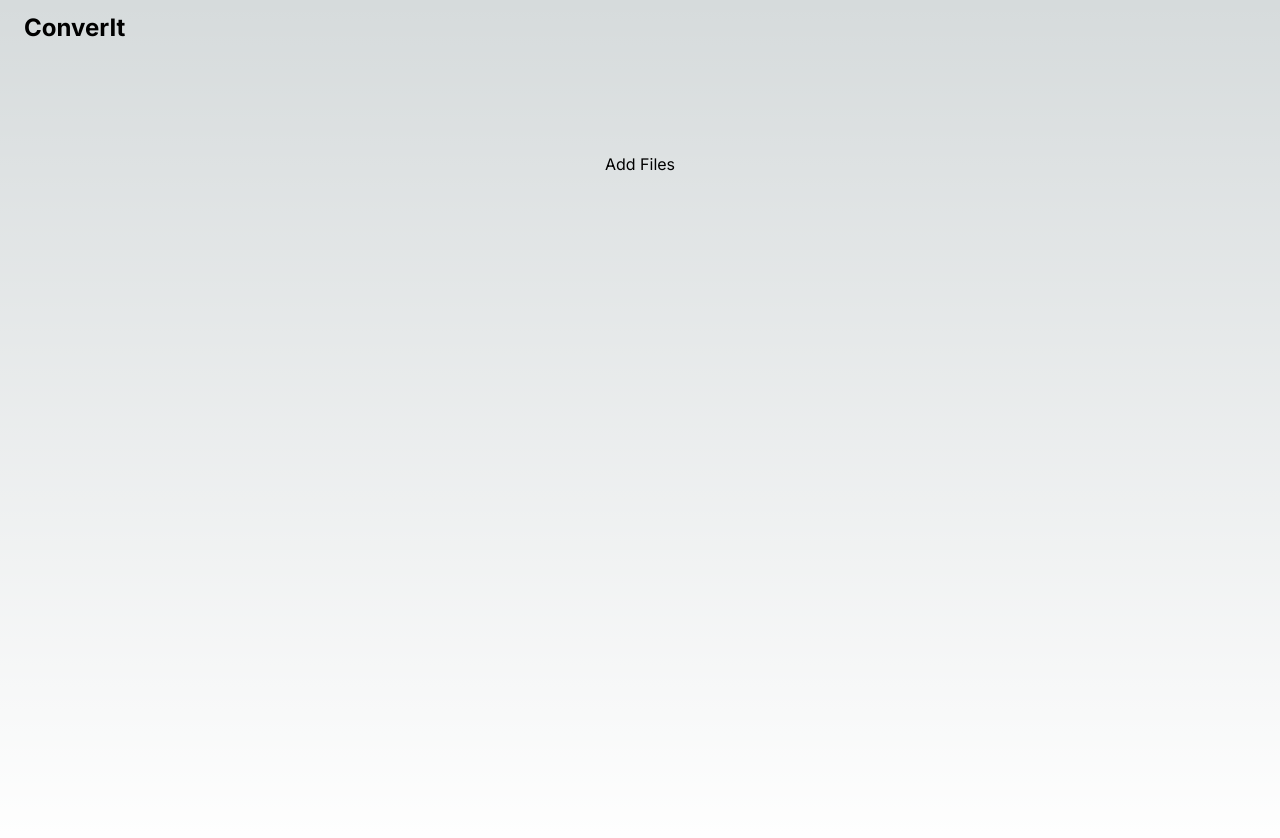
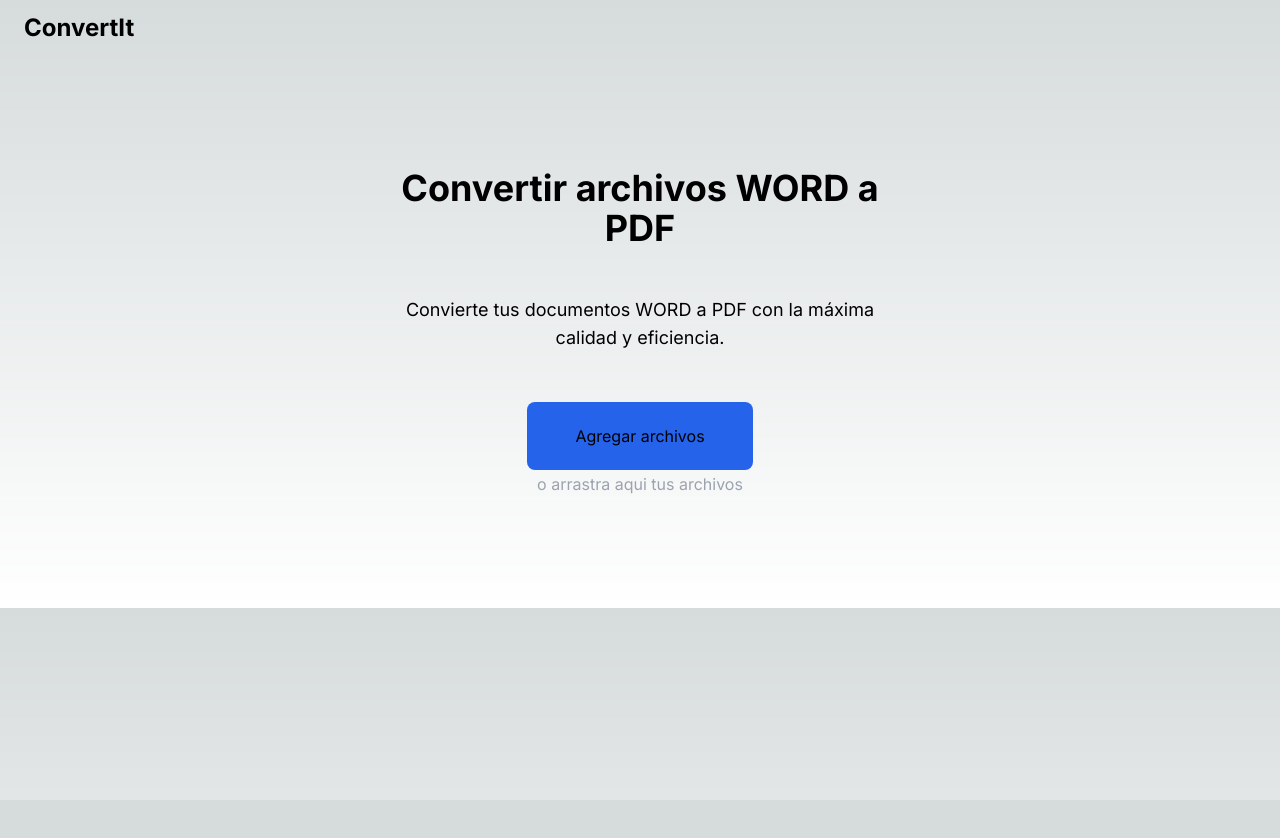
Before and after one commit to Yennic0302/ConvertIt, a Next.js app: page / in a window 1280 px wide. Shown: the top 838 px of the page. After the commit the page ends 800 px from the top, so only its background shows below. Built offline with nearby package versions, Linux system fonts and the light colour scheme.

Commit message:
interface updated

```diff
--- a/src/app/page.tsx
+++ b/src/app/page.tsx
@@ -1,7 +1,21 @@
+import UploadFilesButton from "@/components/UploadFilesButton";
+
 export default function Home() {
   return (
-    <main className="flex min-h-screen flex-col items-center justify-between p-24">
-      <button>Add Files</button>
+    <main className="flex flex-col items-center justify-between ">
+      <section className="flex flex-col items-center justify-center py-28">
+        <article className="flex flex-col text-center gap-12 items-center justify-center max-w-[80%] ">
+          <h1 className="text-4xl font-bold">Convertir archivos WORD a PDF</h1>
+          <p className="text-lg">
+            Convierte tus documentos WORD a PDF con la máxima calidad y
+            eficiencia.
+          </p>
+          <div>
+            <UploadFilesButton message="Agregar archivos" />
+            <p className="text-gray-400">o arrastra aqui tus archivos</p>
+          </div>
+        </article>
+      </section>
     </main>
   );
 }
--- a/src/components/Navbar.tsx
+++ b/src/components/Navbar.tsx
@@ -2,7 +2,7 @@ export default function Navbar() {
   return (
     <nav className="flex justify-between items-center p-3 px-6  w-full">
       <div className="">
-        <a className="text-2xl font-bold text-[--main-text]">ConverIt</a>
+        <a className="text-2xl font-bold text-[--main-text]">ConvertIt</a>
       </div>
     </nav>
   );
--- /dev/null
+++ b/src/components/UploadFilesButton.tsx
@@ -0,0 +1,15 @@
+"use client";
+
+export default function UploadFilesButton({ message }: { message: string }) {
+  return (
+    <div className="py-6">
+      <label
+        className="px-12 py-6 bg-blue-600 rounded-lg cursor-pointer"
+        htmlFor="files-selector"
+      >
+        {message}
+      </label>
+      <input id="files-selector" type="file" hidden />
+    </div>
+  );
+}
```
